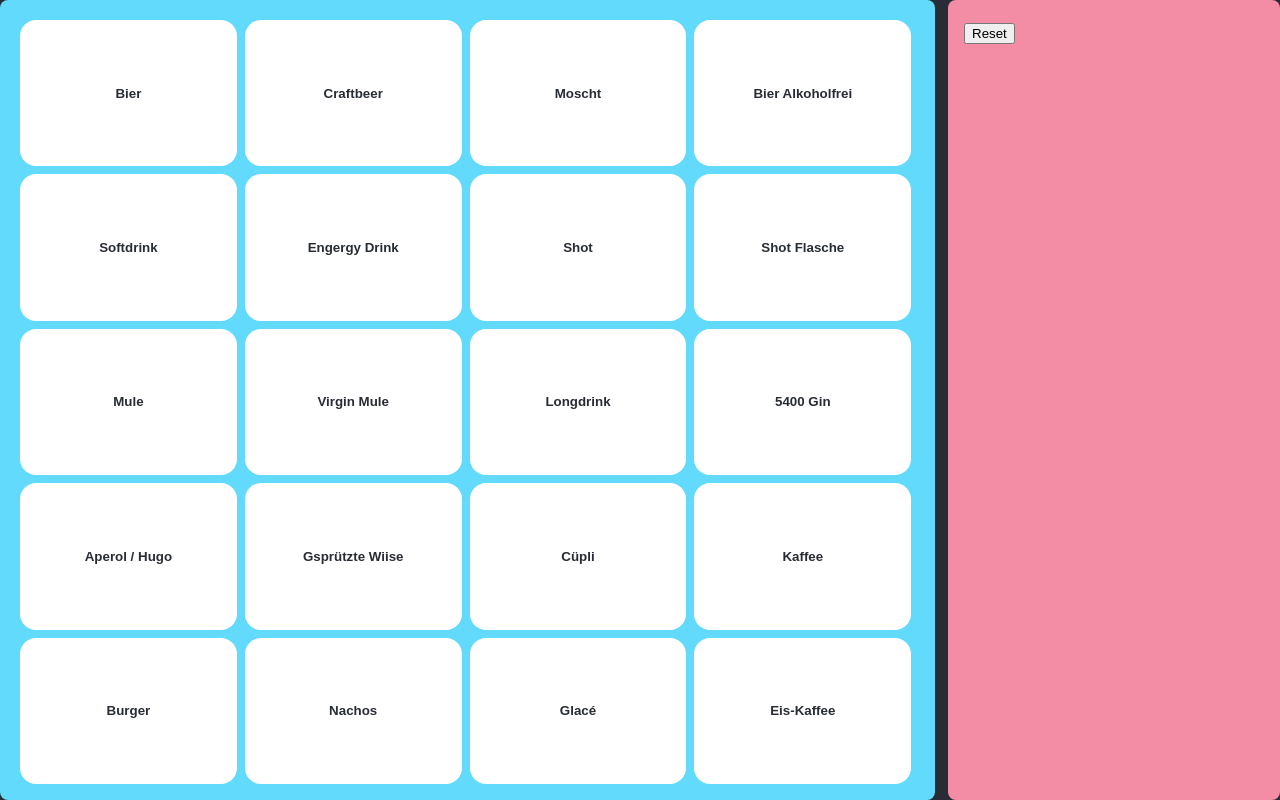
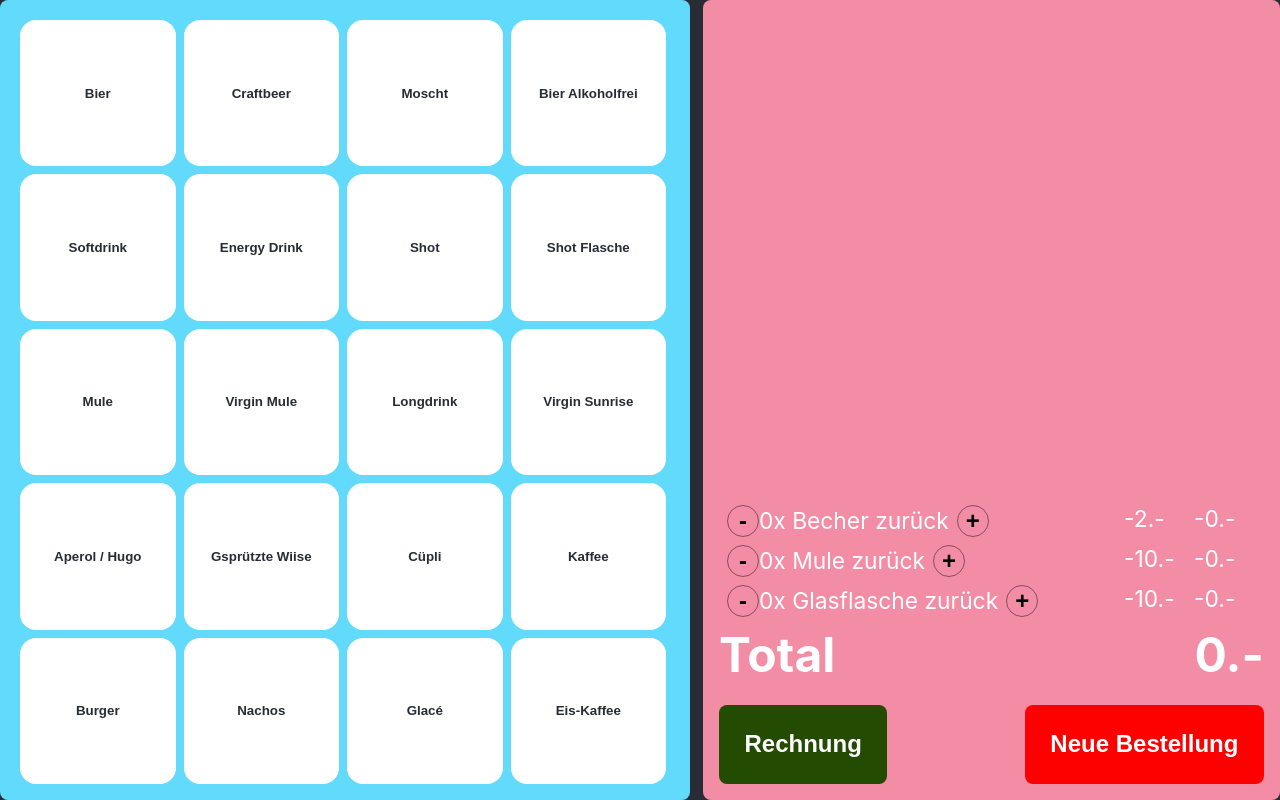
Before and after one commit to Cyberdog52/faerbicash, a React (Create React App) app: page / in a window 1280 px wide. Built offline with nearby package versions, Linux system fonts and the light colour scheme; the HTML template or start-up script is replaced by a standard one.

Commit message:
Calculation works

```diff
--- a/src/TotalComponent.tsx
+++ b/src/TotalComponent.tsx
@@ -1,4 +1,6 @@
-import { Product } from './model';
+import { Deposit, getDepositPrice, Product } from './model';
+import styled from 'styled-components';
+import { useState } from 'react';
 
 
 export type  TotalComponentProps = {
@@ -8,18 +10,196 @@ export type  TotalComponentProps = {
     resetProducts: () => void
 }
 
+const Container = styled.div`
+  display: flex;
+  flex-direction: column;
+  row-gap: 0.5rem;
+  height: 100%;
+`
+
+const ProductList = styled.div`
+  display: flex;
+  flex-direction: column;
+  row-gap: 0.5rem;
+  width: 100%;
+`
+
+const Entry = styled.div`
+  display: flex;
+  flex-direction: row;
+  justify-content: space-between;
+`;
+
+const Price = styled.div`
+  min-width: 70px;
+  float: left;
+`
+
+const ButtonGroup = styled.div`
+  display: flex;
+  flex-direction: row;
+  justify-content: space-between;
+  align-self: flex-end;
+
+  width: 100%;
+`
+
+const BigButton = styled.button`
+  border-radius: 0.5rem;
+  border: none;
+  padding: 2vw;
+  font-size: 1.5rem;
+  font-weight: bold;
+  cursor: pointer;
+`
+
+const ResetButton = styled(BigButton)`
+  background-color: rgb(253, 0, 0);
+  color: white;
+`;
+
+const ReceitButton = styled(BigButton)`
+  background-color: rgb(36, 75, 2);
+  color: white;
+`;
+
+const DepositBackContainer = styled.div`
+  display: flex;
+  flex-direction: column;
+  row-gap: 0.5rem;
+  width: 100%;
+  margin-top: auto;
+  align-self: flex-end;
+`
+
+
+const SmallRoundButton = styled.button`
+  border-radius: 100%;
+  border: 1px solid rgba(0, 0, 0, 0.44);
+  font-size: 1.5rem;
+  font-weight: bold;
+  background-color: transparent;
+  margin-left: 0.5rem;
+  height: 2rem;
+  width: 2rem;
+  text-align: center;
+  justify-content: center;
+  align-content: center;
+  cursor: pointer;
+`
+
+const TotalContainer = styled.div`
+  width: 100%;
+  height: 2.5rem;
+  background-color: #f38ca5;
+  border: none;
+  border-radius: 0.5rem;
+  font-weight: bold;
+  align-self: flex-end;
+  display: flex;
+  flex-direction: row;
+  justify-content: space-between;
+  font-size: 3rem;
+  margin-bottom: 2rem;
+`
+
 const TotalComponent = ({ selectedProducts, addProduct, removeProduct, resetProducts }: TotalComponentProps) => {
+
+    const [depositBack, setDepositBack] = useState<Map<Deposit, number>>(new Map<Deposit, number>());
+
+    function addDepositBack(deposit: Deposit) {
+        const newDepositBack = new Map(depositBack);
+        newDepositBack.set(deposit, (newDepositBack.get(deposit) ?? 0) + 1);
+        setDepositBack(newDepositBack);
+    }
+
+    function removeDepositBack(deposit: Deposit) {
+        const newDepositBack = new Map(depositBack);
+        newDepositBack.set(deposit, (newDepositBack.get(deposit) ?? 0) - 1);
+        setDepositBack(newDepositBack);
+    }
+
+    function getDepositBackAmount(deposit: Deposit): number {
+        return depositBack.get(deposit) ?? 0;
+    }
+
+    function getTotalDepositBack(deposit: Deposit): number {
+        return getDepositBackAmount(deposit) * getDepositPrice(deposit);
+    }
+
+    function handleResetClicked() {
+        setDepositBack(new Map<Deposit, number>());
+        resetProducts();
+    }
+
+    function getAmountOfDeposit(deposit: Deposit): number {
+        return Array.from(selectedProducts.entries())
+            .filter(([product, amount]) => product.depot === deposit)
+            .reduce((sum, [product, amount]) => sum + amount, 0);
+    }
+
+    function getTotalPriceForDeposit(deposit: Deposit): number {
+        return getAmountOfDeposit(deposit) * getDepositPrice(deposit);
+    }
+
+    function getTotalPrice(): number {
+        const pricesExcludingDeposit = Array.from(selectedProducts.entries())
+            .reduce((sum, [product, amount]) => sum + product.price * amount, 0);
+        const depositPrice = Array.from(selectedProducts.entries()).reduce((sum, [product, amount]) => sum + product.getDepositCost() * amount, 0);
+        const depositBackPrice = Array.from(depositBack.entries()).reduce((sum, [deposit, amount]) => sum - getDepositPrice(deposit) * amount, 0);
+        return pricesExcludingDeposit + depositPrice + depositBackPrice;
+    }
     return (
-        <>
-            { Array.from(selectedProducts.entries()).map(([product, amount]) => (
-                <div key={product.name}>
-                    {product.name} {amount}x
-                    <button onClick={() => addProduct(product)}>+</button>
-                    <button onClick={() => removeProduct(product)}>-</button>
-                </div>
-            ))}
-            <button onClick={resetProducts}>Reset</button>
-        </>
+        <Container>
+            <ProductList>
+                { Array.from(selectedProducts.entries()).map(([product, amount]) => (
+                    <Entry key={product.name}>
+                        <div>
+                            <SmallRoundButton onClick={() => removeProduct(product)}>-</SmallRoundButton>
+                            {amount}x {product.name}
+                            <SmallRoundButton onClick={() => addProduct(product)}>+</SmallRoundButton>
+                        </div>
+                        <div>
+                            <Price>{product.price}.-</Price>
+                            <Price>{product.price * amount}.-</Price>
+                        </div>
+                    </Entry>
+                ))}
+                {[Deposit.CUP, Deposit.MUG, Deposit.GLASS].map(deposit => (
+                    <>
+                    {getAmountOfDeposit(deposit) > 0 && <Entry>
+                            <div>{getAmountOfDeposit(deposit)}x Depot {deposit}</div>
+                            <div><Price>{getDepositPrice(deposit)}.-</Price>
+                                <Price>{getTotalPriceForDeposit(deposit)}.-</Price></div>
+                        </Entry>}
+                    </>
+                    ))
+                }
+            </ProductList>
+            <DepositBackContainer>
+                {[Deposit.CUP, Deposit.MUG, Deposit.GLASS].map(deposit => (
+                    <Entry key={deposit}>
+                        <div>
+                            <SmallRoundButton onClick={() => removeDepositBack(deposit)}>-</SmallRoundButton>
+                            {getDepositBackAmount(deposit)}x {deposit} zurück
+                            <SmallRoundButton onClick={() => addDepositBack(deposit)}>+</SmallRoundButton>
+                        </div>
+                        <div>
+                            <Price>-{getDepositPrice(deposit)}.-</Price>
+                            <Price>-{getTotalDepositBack(deposit)}.-</Price>
+                        </div>
+                        </Entry>
+                ))}
+            </DepositBackContainer>
+            <TotalContainer>
+                <div>Total</div>
+                <div>{getTotalPrice()}.-</div>
+            </TotalContainer>
+            <ButtonGroup>
+                <ReceitButton onClick={() => {console.log('Rechnung')}}>Rechnung</ReceitButton>
+                <ResetButton onClick={handleResetClicked}>Neue Bestellung</ResetButton>
+            </ButtonGroup>
+        </Container>
     )
 }
 
--- a/src/model.tsx
+++ b/src/model.tsx
@@ -5,34 +5,34 @@ export enum ProductType {
 
 export enum Deposit {
     NONE = 'NONE',
-    CUP = 'CUP',
-    MUG = 'MUG',
-    GLASS = 'GLASS',
+    CUP = 'Becher',
+    MUG = 'Mule',
+    GLASS = 'Glasflasche',
 }
 
 export class Product {
     name: string;
     type: ProductType;
-    cost: number;
+    price: number;
     depot: Deposit;
     backgroundColor: string;
     textColor: string;
 
-    constructor(name: string, type: ProductType, cost: number, depot: Deposit, backgroundColor: string = '#ffffff', textColor: string = '#282c34') {
+    constructor(name: string, type: ProductType, price: number, depot: Deposit, backgroundColor: string = '#ffffff', textColor: string = '#282c34') {
         this.name = name;
         this.type = type;
-        this.cost = cost;
+        this.price = price;
         this.depot = depot;
         this.backgroundColor = backgroundColor;
         this.textColor = textColor;
     }
 
     getDepositCost(): number {
-        return getDepositCost(this.depot);
+        return getDepositPrice(this.depot);
     }
 }
 
-export function getDepositCost(deposit: Deposit): number {
+export function getDepositPrice(deposit: Deposit): number {
     switch (deposit) {
         case Deposit.CUP:
             return 2;
@@ -51,13 +51,13 @@ export const allProducts : Product[]  = [
     new Product("Moscht", ProductType.DRINK, 7, Deposit.NONE),
     new Product("Bier Alkoholfrei", ProductType.DRINK, 6, Deposit.NONE),
     new Product("Softdrink", ProductType.DRINK, 5, Deposit.CUP),
-    new Product("Engergy Drink", ProductType.DRINK, 6, Deposit.NONE),
+    new Product("Energy Drink", ProductType.DRINK, 6, Deposit.NONE),
     new Product("Shot", ProductType.DRINK, 5, Deposit.NONE),
     new Product("Shot Flasche", ProductType.DRINK, 50, Deposit.GLASS),
     new Product("Mule", ProductType.DRINK, 15, Deposit.MUG),
     new Product("Virgin Mule", ProductType.DRINK, 12, Deposit.MUG),
     new Product("Longdrink", ProductType.DRINK, 14, Deposit.CUP),
-    new Product("5400 Gin", ProductType.DRINK, 15, Deposit.CUP),
+    new Product("Virgin Sunrise", ProductType.DRINK, 12, Deposit.CUP),
     new Product("Aperol / Hugo", ProductType.DRINK, 12, Deposit.CUP),
     new Product("Gsprützte Wiise", ProductType.DRINK, 8, Deposit.CUP),
     new Product("Cüpli", ProductType.DRINK, 7, Deposit.CUP),
```
